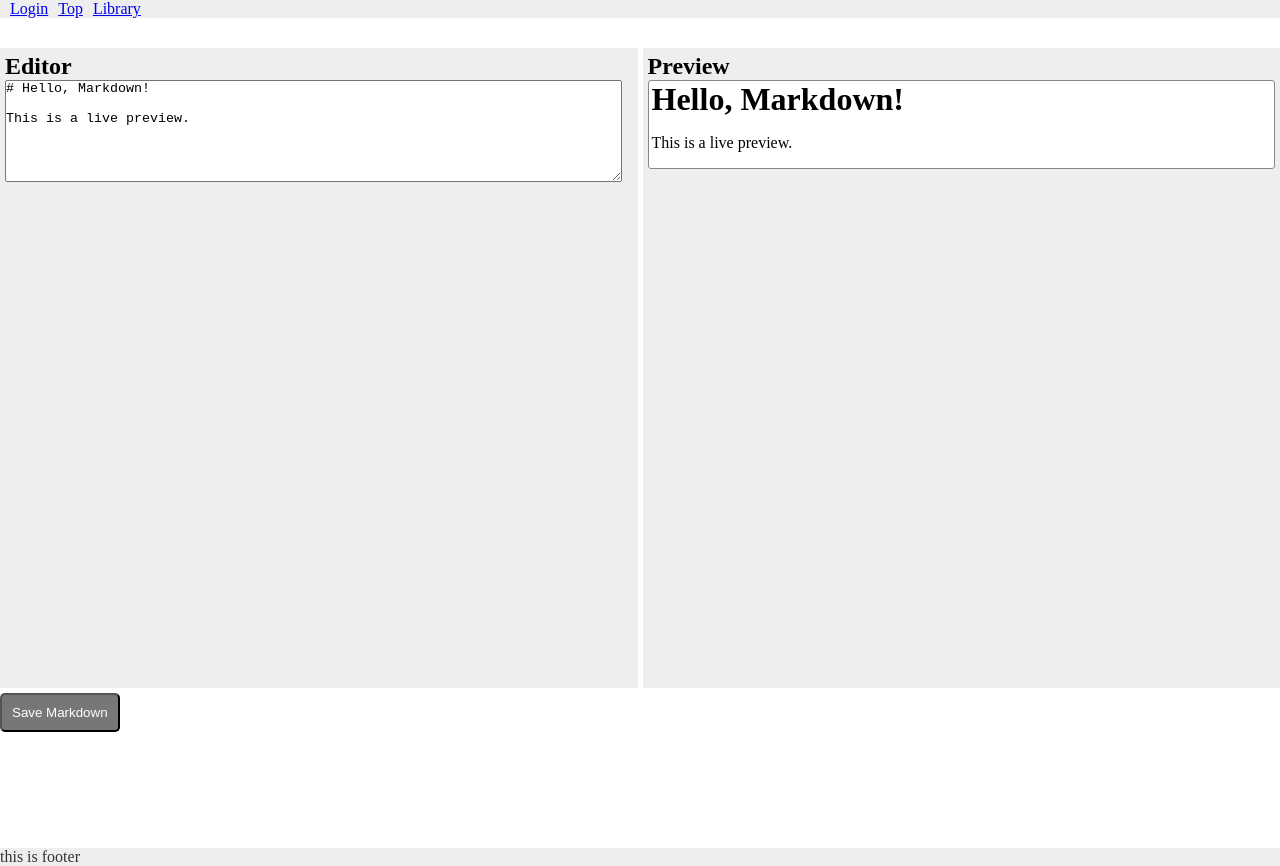
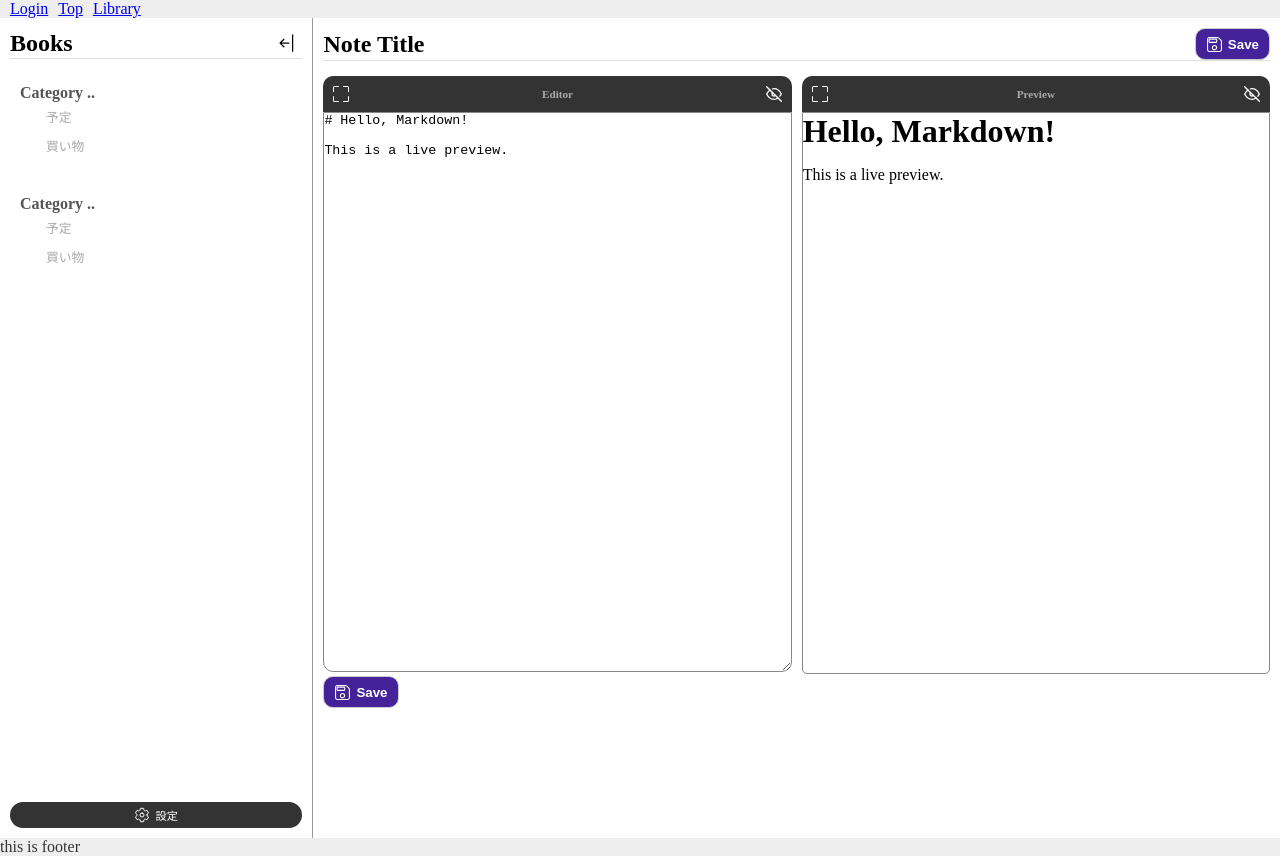
Before and after one commit to syxnji/ShareMd, a Next.js app: page /Editor in a window 1280 px wide. Built offline with nearby package versions, Linux system fonts and the light colour scheme.

Commit message:
修正 css

```diff
--- a/src/app/Editor/editor.module.css
+++ b/src/app/Editor/editor.module.css
@@ -1,40 +1,92 @@
 
-/* main */
-.mdContent{
-    overflow-y: auto;
-    height: 80dvh;
-    /* headerの高さで調整 */
-    margin-top: 30px;
+.main{
     display: flex;
 }
-.mdInput{
-    padding: 5px;
-    background-color: #eee;
+.content{
+    width: 100%;
+    padding: 10px;
+}
+
+/* head */
+.head{
+    display: flex;
+    align-items: center;
+    justify-content: space-between;
+    border-bottom: solid 1px #ddd;
+    margin-bottom: 15px;
+}
+.title{
+    font-size: 1.5rem;
+    font-weight: bold;
+}
+
+/* md */
+.mdContent{
+    display: flex;
+    gap: 10px;
+}
+.innerContent{
     width: 50%;
 }
+.mdHead{
+    display: flex;
+    align-items: center;
+    justify-content: space-between;
+    padding: 10px 10px;
+    background-color: #333;
+    border-radius: 10px 10px 0 0;
+}
+.mdHead svg{
+    color: #fff;
+    transition: all 0.3s;
+}
+.mdHead svg:hover{
+    color: #77f;
+}
+.mdInput{
+    width: 100%;
+}
 .mdPreview{
-    padding: 5px;
+    width: 100%;
+}
+.mdTitle{
+    font-weight: bold;
+    font-size: 0.7rem;
+    color: #aaa;
+}
+.mdInputArea{
+    box-sizing: border-box;
+    height: 70vh;
+    width: 100%;
+    resize: vertical;
+    background-color: #fff;
+    border: solid 1px #888;
+    border-radius: 0 0 10px 10px;
+}
+.mdPreviewArea{
+    height: 70vh;
+    overflow-y: auto;
+    background-color: #fff;
+    border: solid 1px #888;
+    border-radius: 0 0 5px 5px;
+}
+.saveBtn{
+    display: flex;
+    justify-content: center;
+    align-items: center;
+    height: 32px;
+    padding: 5px 10px;
+    font-weight: bold;
+    color: #fff;
+    background-color: #429;
+    border: solid 1px #ccc;
+    border-radius: 10px;
+    transition: all 0.3s;
+}
+.saveBtn:hover{
     background-color: #eee;
-    width: 50%;
+    color: #429;
+}
+.saveBtn span{
     margin-left: 5px;
 }
-.mdInputArea{
-    height: 100px;
-    resize: vertical;
-    width: 98%;
-}
-.mdPreviewArea{
-    background-color: #fff;
-    border: solid 1px #888;
-    border-radius: 3px;
-    padding: 0 3px;
-}
-.saveBtn{
-    margin-top: 5px;
-    padding: 10px;
-    color: #fff;
-    background-color: #777;
-    border-radius: 5px;
-    /* footerの高さで調整 */
-    margin-bottom: 30px;
-}
--- a/src/app/Editor/page.jsx
+++ b/src/app/Editor/page.jsx
@@ -1,7 +1,15 @@
 'use client'
+import { Menu } from "../../components/Menu/page.jsx";
 import { useState } from 'react'
 import ReactMarkdown from 'react-markdown'
 import styles from "./editor.module.css"
+import { IoSaveOutline } from "react-icons/io5";
+// 表示/非表示
+import { FiEye } from "react-icons/fi";
+import { FiEyeOff } from "react-icons/fi";
+// 拡大/縮小
+import { BsFullscreen } from "react-icons/bs";
+import { BsFullscreenExit } from "react-icons/bs";
 
 const MarkdownComponents = {
   h1: ({ children }) => <h1 style={{ fontSize: '2em', fontWeight: 'bold', marginBottom: '0.5em' }}>{children}</h1>,
@@ -19,21 +27,46 @@ export default function MarkdownEditor() {
   return (
       // React.Fragment
       <>
-        <main>
-          <div>
+        <main className={styles.main}>
+            <Menu />
+            <div className={styles.content}>
+                <div className={styles.head}>
+                    <p className={styles.title}>
+                        Note Title
+                    </p>
+                    <button
+                    onClick={() => {/* ここに保存ロジックを追加 */}}
+                    className={styles.saveBtn}
+                    >
+                    <IoSaveOutline size={17} />
+                    <span>Save</span>
+                    </button>
+                </div>
                 <div className={styles.mdContent}>
+                    <div className={styles.innerContent}>
                         <div className={styles.mdInput}>
-                <h2>Editor</h2>
+                            <div className={styles.mdHead}>
+                                <BsFullscreen />
+                                <p className={styles.mdTitle}>Editor</p>
+                                <FiEyeOff />
+                            </div>
                             <textarea
                             value={markdown}
                             onChange={(e) => setMarkdown(e.target.value)}
                             className={styles.mdInputArea}
                             />
                         </div>
+                    </div>
+                    <div className={styles.innerContent}>
                         <div className={styles.mdPreview}>
-                <h2>Preview</h2>
+                            <div className={styles.mdHead}>
+                                <BsFullscreen />
+                                <p className={styles.mdTitle}>Preview</p>
+                                <FiEyeOff />
+                            </div>
                             <div className={styles.mdPreviewArea}>
                             <ReactMarkdown components={MarkdownComponents}>{markdown}</ReactMarkdown>
+                            </div>
                         </div>
                     </div>
                 </div>
@@ -41,7 +74,8 @@ export default function MarkdownEditor() {
                 onClick={() => {/* ここに保存ロジックを追加 */}}
                 className={styles.saveBtn}
                 >
-              Save Markdown
+                <IoSaveOutline size={17} />
+                <span>Save</span>
                 </button>
             </div>
         </main>
--- a/src/app/Library/page.jsx
+++ b/src/app/Library/page.jsx
@@ -5,6 +5,7 @@ import { BsFileEarmarkPlus } from "react-icons/bs";
 import { BsSearch } from "react-icons/bs";
 import { BsList } from "react-icons/bs";
 import styles from "./library.module.css";
+import { LuListChecks } from "react-icons/lu";
 
 
 export default function Library() {
@@ -22,6 +23,11 @@ export default function Library() {
                                 <p className={styles.title}>
                                     Category Name
                                 </p>
+                                <div className={styles.auth}>
+                                    <button>
+                                        <LuListChecks size={25} />
+                                    </button>
+                                </div>
                             </div>
                             <div className={styles.right}>
                                 <div className={styles.layouts}>
--- a/src/components/Menu/menu.module.css
+++ b/src/components/Menu/menu.module.css
@@ -15,6 +15,7 @@
     display: flex;
     align-items: center;
     justify-content: space-between;
+    border-bottom: solid 1px #ddd;
 }
 .head svg{
     border-radius: 10px;
@@ -22,8 +23,7 @@
     transition: all 0.3s;
 }
 .head svg:hover{
-    background-color: #777;
-    color: #fff;
+    background-color: #ddd;
 }
 .head p{
     font-size: 1.5rem;
@@ -31,7 +31,7 @@
 }
 .category{
     padding: 10px;
-    margin-top: 10px;
+    margin-top: 15px;
     border-radius: 10px;
     transition: 0.2s;
 }
--- a/src/components/Menu/page.jsx
+++ b/src/components/Menu/page.jsx
@@ -9,7 +9,7 @@ export function Menu() {
                 <div className={styles.top}>
                     <div className={styles.head}>
                         <p>Books</p>
-                        <BsArrowBarLeft size={15} />
+                        <BsArrowBarLeft size={20} />
                     </div>
                     <div className={styles.categories}>
                         <div className={styles.category}>
```
Also changed, not shown: src/app/Library/library.module.css (+25 -4 lines). Lines whose indentation alone changed are shown as unchanged.
